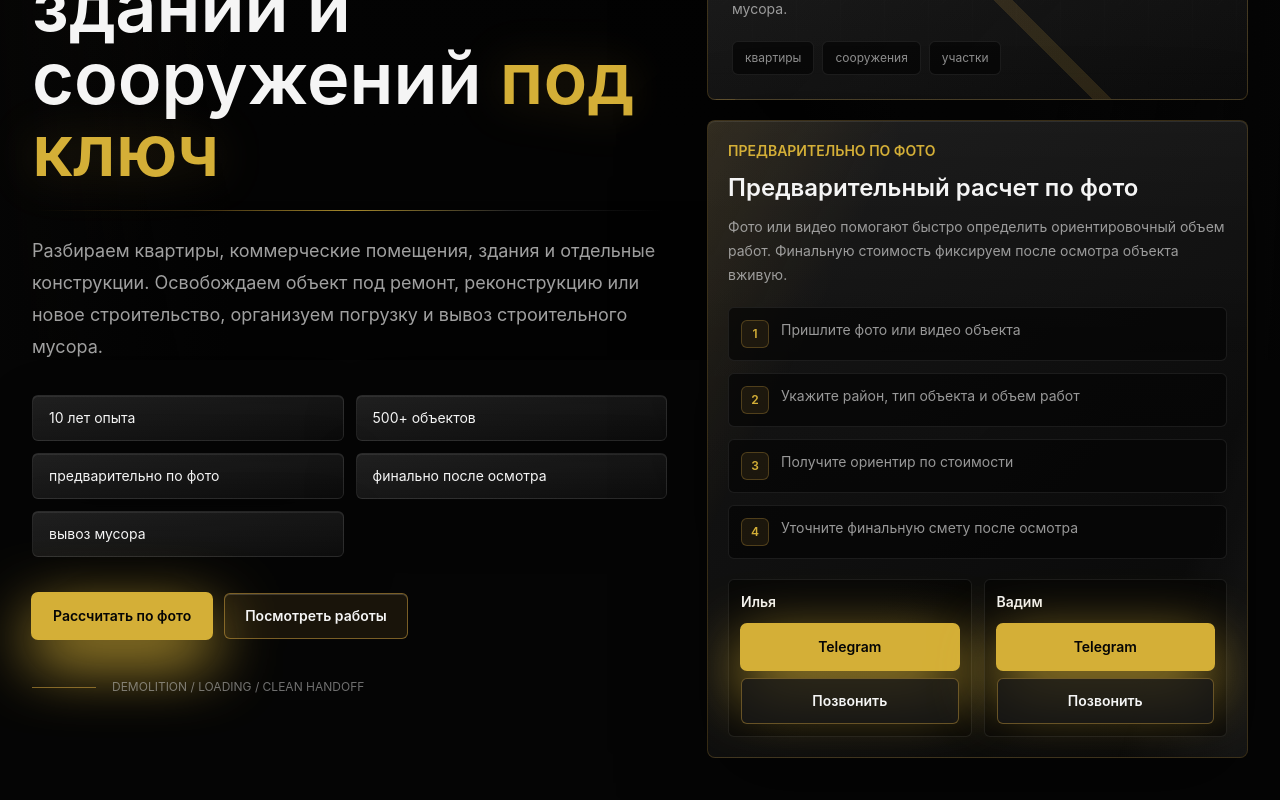
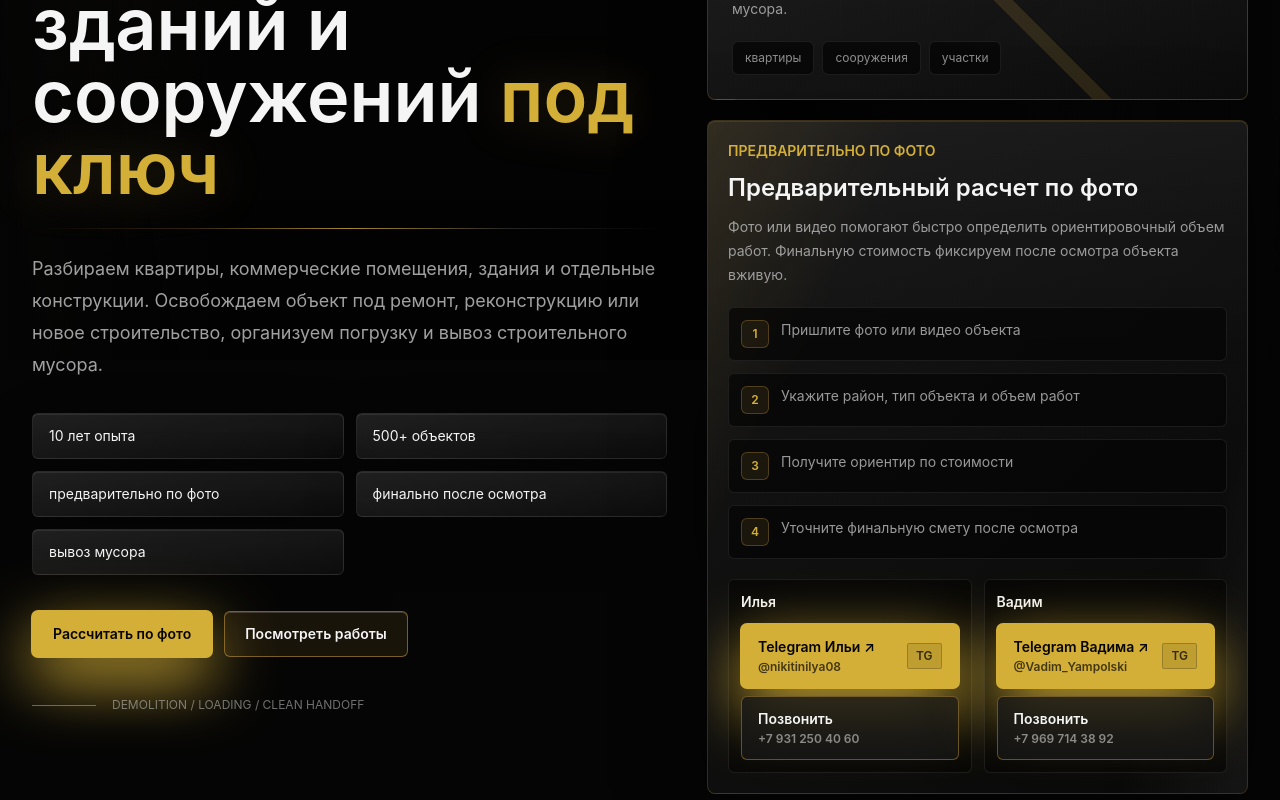
Before and after one commit to dzeksonm378-afk/industria-landing, a Next.js app: page / in a window 1280 px wide. Shown: the part 440-1240 px from the top of the page. Built offline with nearby package versions, Linux system fonts and the light colour scheme.

Commit message:
Clarify Telegram contact buttons

```diff
--- a/src/components/FinalCtaSection.tsx
+++ b/src/components/FinalCtaSection.tsx
@@ -16,12 +16,31 @@ export function FinalCtaSection() {
               {siteContent.company.contacts.people.map((person) => (
                 <div key={person.name} className="rounded-md border border-silver/10 bg-ink/55 p-3 text-sm text-silver/75">
                   <p className="font-semibold text-mist">{person.name}</p>
-                  <div className="mt-3 flex flex-wrap gap-2">
-                    <a className="rounded-md border border-silver/10 bg-ink/70 px-3 py-2 transition hover:border-gold/40 hover:text-mist" href={person.phoneHref}>
-                      {person.phone}
+                  <div className="mt-3 grid gap-2">
+                    <a
+                      className="inline-flex min-h-12 cursor-pointer items-center justify-between gap-3 rounded-md border border-gold/35 bg-gold/10 px-3 py-2 transition hover:border-gold-soft hover:bg-gold/15 hover:text-mist focus-visible:outline-gold-soft"
+                      href={person.telegramUrl}
+                      target="_blank"
+                      rel="noopener noreferrer"
+                      aria-label={person.telegramAriaLabel}
+                    >
+                      <span className="min-w-0">
+                        <span className="block font-semibold text-mist">{person.telegramButtonLabel} <span aria-hidden="true">↗</span></span>
+                        <span className="mt-0.5 block truncate text-xs text-silver/70">{person.telegramLabel}</span>
+                      </span>
+                      <span className="rounded-sm border border-gold/25 bg-ink/70 px-2 py-1 text-xs uppercase text-gold-soft" aria-hidden="true">
+                        TG
+                      </span>
                     </a>
-                    <a className="rounded-md border border-silver/10 bg-ink/70 px-3 py-2 transition hover:border-gold/40 hover:text-mist" href={person.telegramUrl}>
-                      {person.telegramLabel}
+                    <a
+                      className="inline-flex min-h-12 cursor-pointer items-center rounded-md border border-silver/10 bg-ink/70 px-3 py-2 transition hover:border-gold/40 hover:text-mist focus-visible:outline-gold-soft"
+                      href={person.phoneHref}
+                      aria-label={person.phoneAriaLabel}
+                    >
+                      <span>
+                        <span className="block font-semibold text-mist">{person.phoneButtonLabel}</span>
+                        <span className="mt-0.5 block text-xs text-silver/70">{person.phone}</span>
+                      </span>
                     </a>
                   </div>
                 </div>
@@ -29,10 +48,21 @@ export function FinalCtaSection() {
             </div>
           </div>
           <div className="flex flex-col gap-3 sm:flex-row lg:flex-col">
-            <ButtonLink href="#photo-estimate" aria-label="Отправить фото объекта для предварительной оценки демонтажа">
+            <ButtonLink
+              href={siteContent.company.contacts.primary.telegramUrl}
+              target="_blank"
+              rel="noopener noreferrer"
+              aria-label="Отправить фото объекта Илье в Telegram"
+            >
               {siteContent.finalCta.primaryCta}
             </ButtonLink>
-            <ButtonLink href={siteContent.company.contacts.primary.telegramUrl} variant="secondary" aria-label="Уточнить стоимость демонтажа в Telegram">
+            <ButtonLink
+              href={siteContent.company.contacts.primary.telegramUrl}
+              target="_blank"
+              rel="noopener noreferrer"
+              variant="secondary"
+              aria-label="Уточнить стоимость демонтажа у Ильи в Telegram"
+            >
               {siteContent.finalCta.secondaryCta}
             </ButtonLink>
           </div>
--- a/src/components/Footer.tsx
+++ b/src/components/Footer.tsx
@@ -34,8 +34,14 @@ export function Footer() {
                 <a className="mt-1 block transition hover:text-gold-soft" href={person.phoneHref}>
                   {person.phone}
                 </a>
-                <a className="mt-1 block transition hover:text-gold-soft" href={person.telegramUrl}>
-                  {person.telegramLabel}
+                <a
+                  className="mt-1 block transition hover:text-gold-soft"
+                  href={person.telegramUrl}
+                  target="_blank"
+                  rel="noopener noreferrer"
+                  aria-label={person.telegramAriaLabel}
+                >
+                  Telegram: {person.telegramLabel}
                 </a>
               </div>
             ))}
--- a/src/components/HeroSection.tsx
+++ b/src/components/HeroSection.tsx
@@ -109,17 +109,28 @@ export function HeroSection() {
                   <div className="mt-3 grid gap-2">
                     <a
                       href={person.telegramUrl}
-                      aria-label={`Написать в Telegram: ${person.name}`}
-                      className="inline-flex min-h-11 items-center justify-center rounded-md border border-gold-soft/70 bg-gold-soft px-4 py-3 text-center text-sm font-semibold text-ink shadow-gold-soft transition hover:border-gold hover:bg-gold"
+                      target="_blank"
+                      rel="noopener noreferrer"
+                      aria-label={person.telegramAriaLabel}
+                      className="inline-flex min-h-14 cursor-pointer items-center justify-between gap-3 rounded-md border border-gold-soft/70 bg-gold-soft px-4 py-3 text-left text-sm font-semibold text-ink shadow-gold-soft transition hover:border-gold hover:bg-gold focus-visible:outline-gold-soft"
                     >
-                      Telegram
+                      <span className="min-w-0">
+                        <span className="block">{person.telegramButtonLabel} <span aria-hidden="true">↗</span></span>
+                        <span className="mt-0.5 block truncate text-xs font-semibold text-ink/70">{person.telegramLabel}</span>
+                      </span>
+                      <span className="rounded-sm border border-ink/20 bg-ink/10 px-2 py-1 text-xs uppercase text-ink/75" aria-hidden="true">
+                        TG
+                      </span>
                     </a>
                     <a
                       href={person.phoneHref}
-                      aria-label={`Позвонить: ${person.name}`}
-                      className="inline-flex min-h-11 items-center justify-center rounded-md border border-gold/45 bg-card-soft/80 px-4 py-3 text-center text-sm font-semibold text-mist transition hover:border-gold-soft hover:bg-gold/15"
+                      aria-label={person.phoneAriaLabel}
+                      className="inline-flex min-h-14 cursor-pointer items-center justify-between gap-3 rounded-md border border-gold/45 bg-card-soft/80 px-4 py-3 text-left text-sm font-semibold text-mist transition hover:border-gold-soft hover:bg-gold/15 focus-visible:outline-gold-soft"
                     >
-                      Позвонить
+                      <span className="min-w-0">
+                        <span className="block">{person.phoneButtonLabel}</span>
+                        <span className="mt-0.5 block truncate text-xs font-semibold text-silver/65">{person.phone}</span>
+                      </span>
                     </a>
                   </div>
                 </div>
--- a/src/data/siteContent.ts
+++ b/src/data/siteContent.ts
@@ -14,14 +14,22 @@ const contactPeople = [
     name: "Илья",
     phone: "+7 931 250 40 60",
     phoneHref: "tel:+79312504060",
+    phoneButtonLabel: "Позвонить",
+    phoneAriaLabel: "Позвонить Илье",
     telegramLabel: "@nikitinilya08",
+    telegramButtonLabel: "Telegram Ильи",
+    telegramAriaLabel: "Написать Илье в Telegram",
     telegramUrl: "https://t.me/nikitinilya08",
   },
   {
     name: "Вадим",
     phone: "+7 969 714 38 92",
     phoneHref: "tel:+79697143892",
+    phoneButtonLabel: "Позвонить",
+    phoneAriaLabel: "Позвонить Вадиму",
     telegramLabel: "@Vadim_Yampolski",
+    telegramButtonLabel: "Telegram Вадима",
+    telegramAriaLabel: "Написать Вадиму в Telegram",
     telegramUrl: "https://t.me/Vadim_Yampolski",
   },
 ] as const;
@@ -388,8 +396,8 @@ export const siteContent = {
     title: "Нужно освободить объект под новый этап?",
     text:
       "Пришлите фото или видео объекта для предварительной оценки. Финальную стоимость уточним после осмотра и согласования состава работ.",
-    primaryCta: "Отправить фото объекта",
-    secondaryCta: "Уточнить стоимость",
+    primaryCta: "Отправить фото в Telegram",
+    secondaryCta: "Уточнить стоимость в Telegram",
   },
   footer: {
     description:
```
Also changed, not shown: 2 other files (tests, documents, lock files or other folders).
